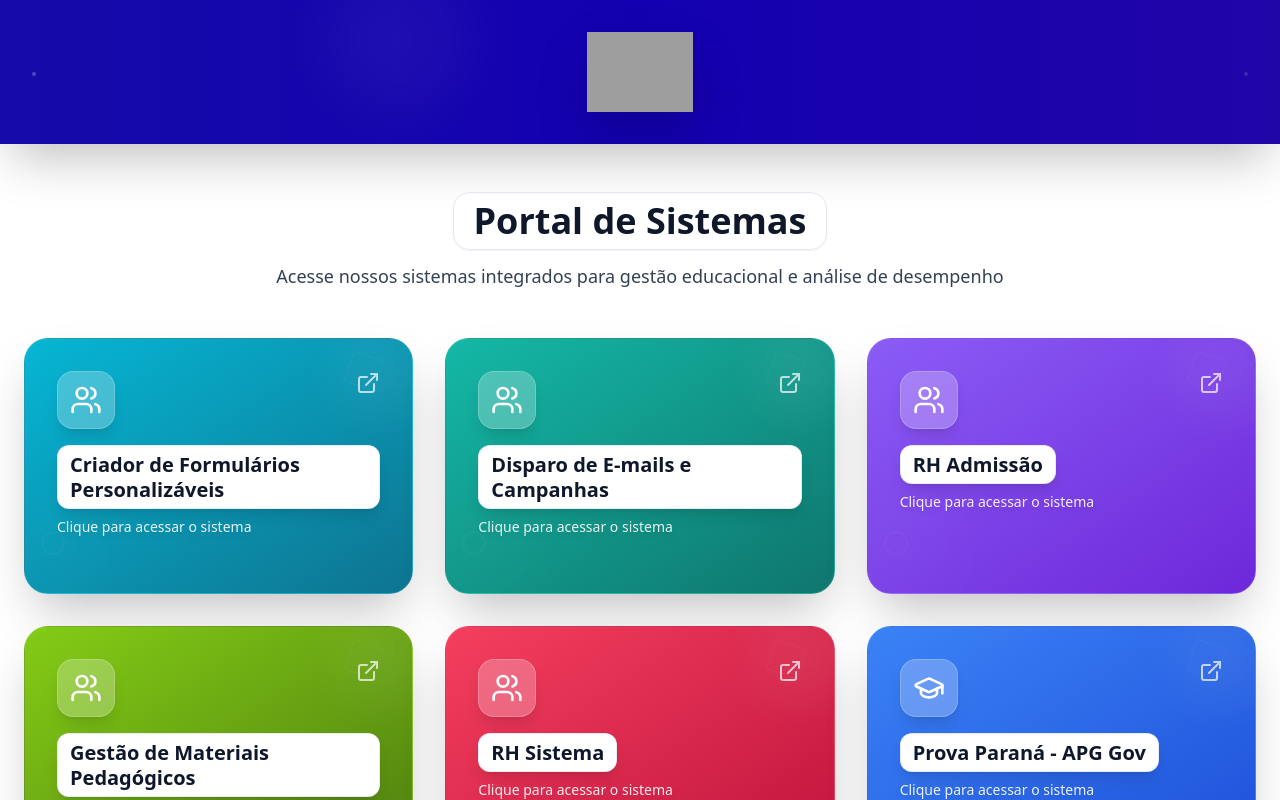
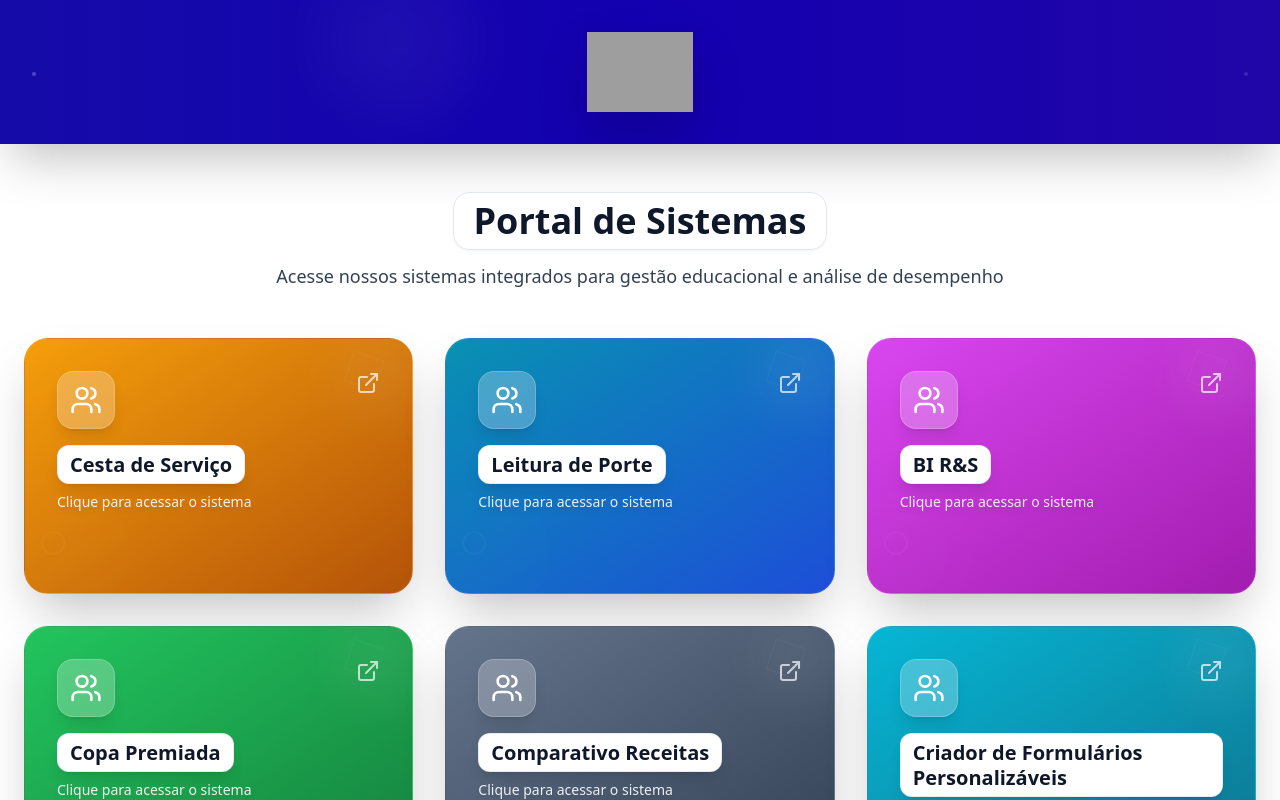
Before and after one commit to colegio-apogeu-gov/portal-integrado, a React (Vite) app: page / in a window 1280 px wide. Shown: the top 800 px of the page. Built offline with nearby package versions, Linux system fonts and the light colour scheme; grey boxes are pictures that could not be loaded.

Commit message:
Add system cards and update RH Sistema URL
Added multiple system cards with details and updated URL for RH Sistema.

```diff
--- a/src/App.tsx
+++ b/src/App.tsx
@@ -11,6 +11,46 @@ interface SystemCard {
 }
 
 const systems: SystemCard[] = [
+  {
+    id: 'cesta-servico',
+    title: 'Cesta de Serviço',
+    url: 'https://cesta-servico.vercel.app/',
+    description: 'Sistema para acompanhamento das cestas de serviços da rede APG Gov. A ferramenta permite consultar, monitorar e organizar informações relacionadas às cestas de serviços, apoiando o controle operacional e a transparência no acompanhamento das demandas.',
+    icon: <Users className="w-8 h-8" />,
+    gradient: 'from-amber-500 to-amber-700'
+  },
+  {
+    id: 'leitura-porte',
+    title: 'Leitura de Porte',
+    url: 'https://leitura-portes.vercel.app/',
+    description: 'Sistema para verificação da demanda em horas semanais dos colaboradores. A plataforma auxilia na análise de excesso de carga horária, identificação de vagas por área e comparação com a folha de pagamento, apoiando o acompanhamento operacional da estrutura de pessoal.',
+    icon: <Users className="w-8 h-8" />,
+    gradient: 'from-cyan-600 to-blue-700'
+  },
+  {
+    id: 'bi-rs',
+    title: 'BI R&S',
+    url: 'https://rs-gupy-apg.vercel.app/',
+    description: 'Sistema com dashboards de análise sobre recrutamento e seleção. A ferramenta apresenta informações por vaga e permite uma visão granular por candidato, utilizando dados integrados via API da Gupy para apoiar o acompanhamento dos processos seletivos.',
+    icon: <Users className="w-8 h-8" />,
+    gradient: 'from-fuchsia-500 to-fuchsia-700'
+  },
+  {
+    id: 'copa-premiada',
+    title: 'Copa Premiada',
+    url: 'https://copa-premiada-apg.vercel.app/',
+    description: 'Sistema de palpites da Copa do Mundo com premiações. A plataforma permite a participação dos colaboradores em previsões de jogos, rankings e acompanhamento das pontuações, promovendo engajamento interno de forma organizada e interativa.',
+    icon: <Users className="w-8 h-8" />,
+    gradient: 'from-green-500 to-green-700'
+  },
+  {
+    id: 'comparativo-receitas',
+    title: 'Comparativo Receitas',
+    url: 'https://receitas-folha-production.up.railway.app/',
+    description: 'Sistema para análise comparativa entre receitas SEED e folha APG. A ferramenta apoia a conferência de informações financeiras e operacionais, permitindo comparar dados de receita com a folha de pagamento para ampliar o controle e a leitura gerencial.',
+    icon: <Users className="w-8 h-8" />,
+    gradient: 'from-slate-500 to-slate-700'
+  },
   {
     id: 'criador-formularios',
     title: 'Criador de Formulários Personalizáveis',
@@ -46,7 +86,7 @@ const systems: SystemCard[] = [
   {
     id: 'gestao-turmas-urania',
     title: 'RH Sistema',
-    url: 'https://rhsistema-front.vercel.app/',
+    url: 'rhsistemas.apggov.com.br',
     description: 'Sistema para gestão de turmas escolares integrado ao Urânia. A plataforma apoia a organização das turmas, o acompanhamento das informações escolares e a gestão operacional vinculada à estrutura acadêmica das unidades, contribuindo para maior controle e padronização dos dados.',
     icon: <Users className="w-8 h-8" />,
     gradient: 'from-rose-500 to-rose-700'
```
